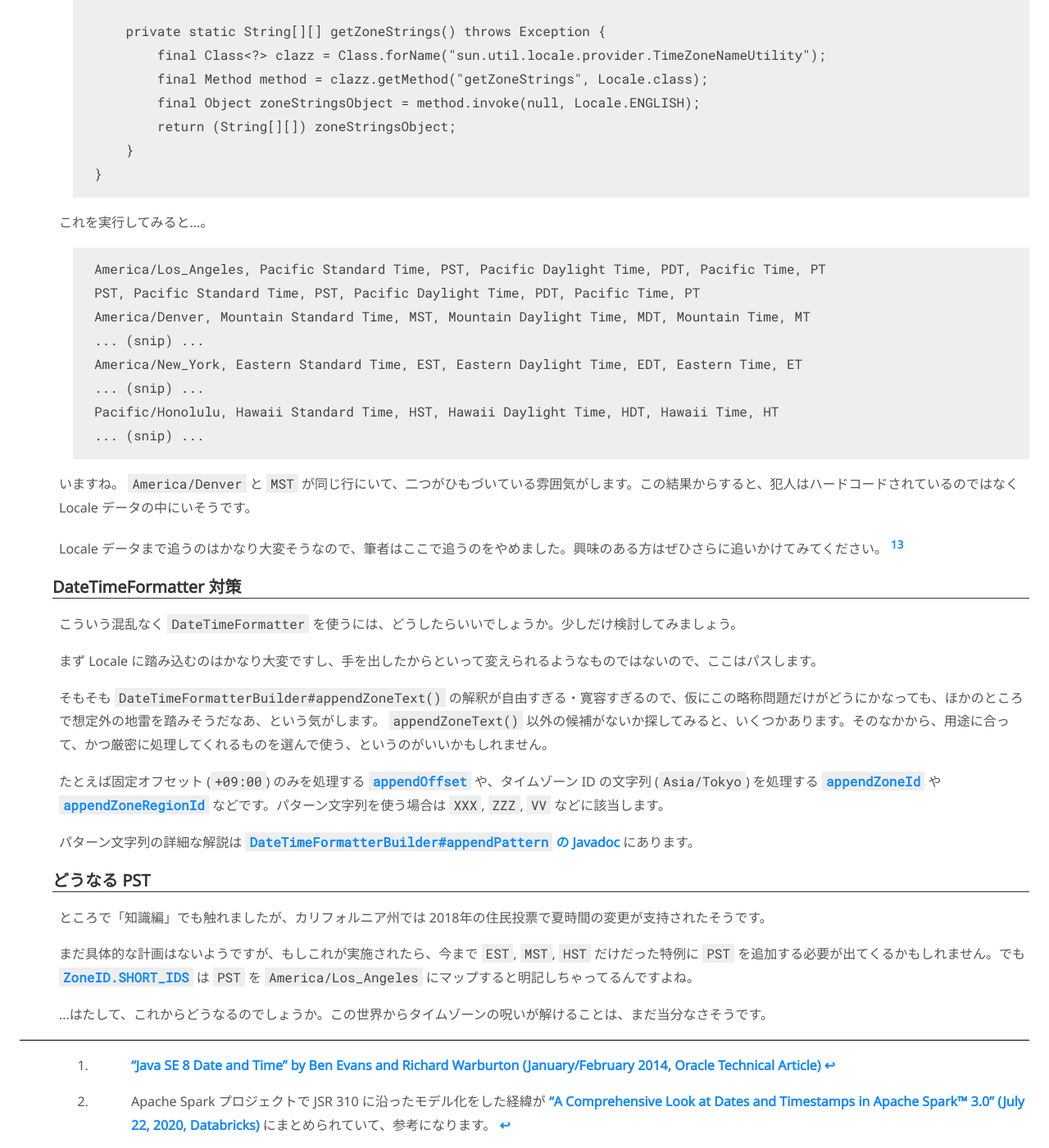
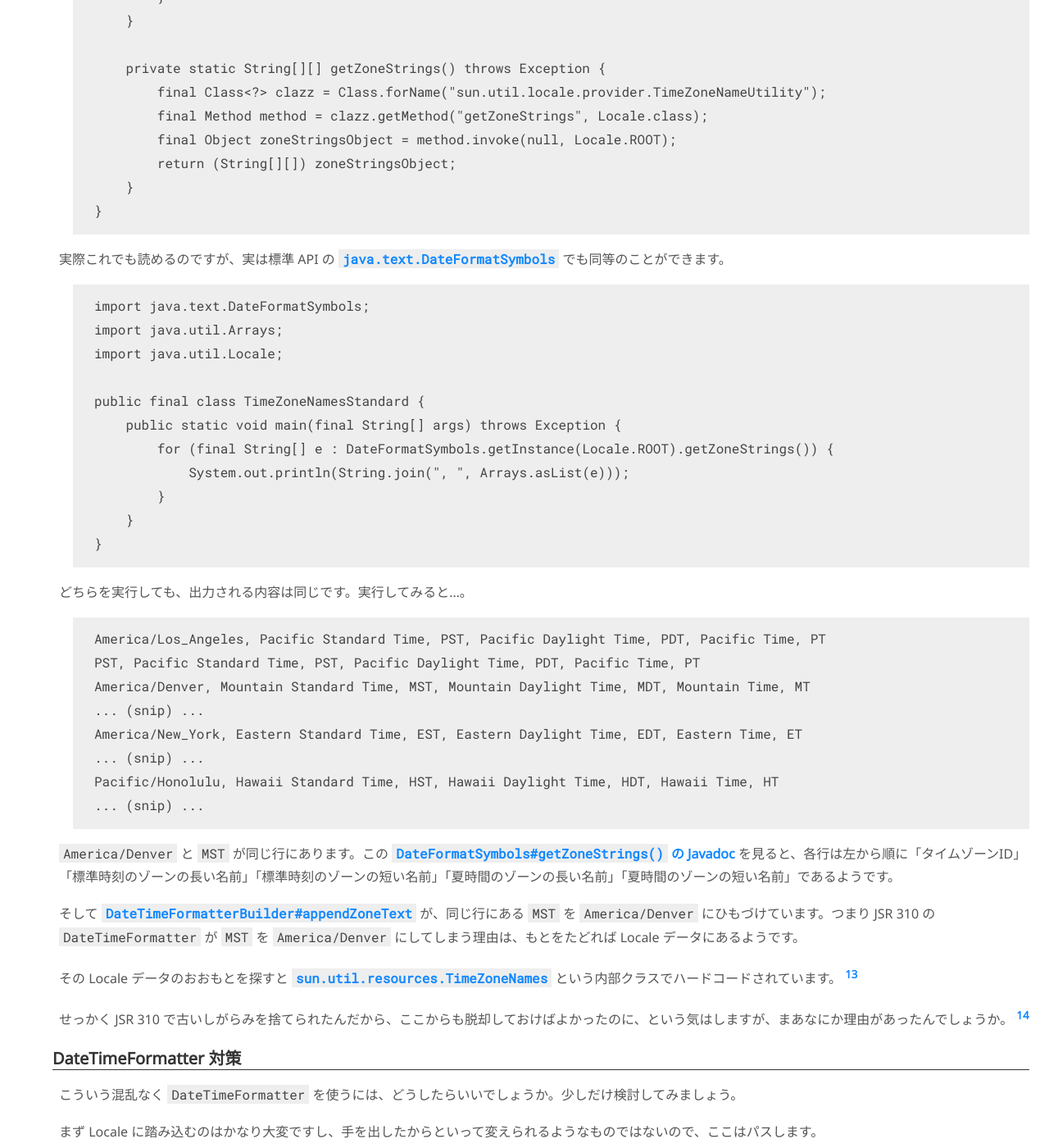
Before and after one commit to dmikurube/writings, a Jekyll site: the page built from articles/curse-of-timezones-java-ja.md, in a window 1280 px wide and 1400 px high, scrolled down 20688 px. Shown: the whole window at 82% size. Built offline with Jekyll 4.4.1, drawn with Linux system fonts in a browser that asks for light colours; some of the changed text lies outside the part shown.

Commit message:
Deep dive in TimeZoneNames

````diff
--- a/articles/curse-of-timezones-java-ja.md
+++ b/articles/curse-of-timezones-java-ja.md
@@ -666,14 +666,16 @@ DateTimeFormatter に深入り
                 zoneStrings = TimeZoneNameUtility.getZoneStrings(locale);
 ```
 
-[`sun.util.locale.provider.TimeZoneNameUtility`](https://github.com/openjdk/jdk/blob/jdk8-b120/jdk/src/share/classes/sun/util/locale/provider/TimeZoneNameUtility.java) という内部クラスで Locale をもとにタイムゾーン名候補を出しているみたいですね。ここまで来たらもう少しだけ追ってみましょう、以下の Java コードで、この候補をむりやり読んでみます。
+[`sun.util.locale.provider.TimeZoneNameUtility`](https://github.com/openjdk/jdk/blob/jdk8-b120/jdk/src/share/classes/sun/util/locale/provider/TimeZoneNameUtility.java) という内部クラスで Locale をもとにタイムゾーン名の候補を出しているみたいですね。ここまで来たらもう少しだけ追ってみましょう。
+
+`TimeZoneNameUtility` を参考にすると、以下のような Java コードで、タイムゾーン名の候補をむりやり読めそうなことがわかります。
 
 ```java
 import java.lang.reflect.Method;
 import java.util.Arrays;
 import java.util.Locale;
 
-public final class TimeZoneNames throws Exception {
+public final class TimeZoneNamesInternal {
     public static void main(final String[] args) throws Exception {
         for (final String[] e : getZoneStrings()) {
             System.out.println(String.join(", ", Arrays.asList(e)));
@@ -683,13 +685,29 @@ public final class TimeZoneNames throws Exception {
     private static String[][] getZoneStrings() throws Exception {
         final Class<?> clazz = Class.forName("sun.util.locale.provider.TimeZoneNameUtility");
         final Method method = clazz.getMethod("getZoneStrings", Locale.class);
-        final Object zoneStringsObject = method.invoke(null, Locale.ENGLISH);
+        final Object zoneStringsObject = method.invoke(null, Locale.ROOT);
         return (String[][]) zoneStringsObject;
     }
 }
 ```
 
-これを実行してみると…。
+実際これでも読めるのですが、実は標準 API の [`java.text.DateFormatSymbols`](https://docs.oracle.com/javase/jp/8/docs/api/java/text/DateFormatSymbols.html) でも同等のことができます。
+
+```java
+import java.text.DateFormatSymbols;
+import java.util.Arrays;
+import java.util.Locale;
+
+public final class TimeZoneNamesStandard {
+    public static void main(final String[] args) throws Exception {
+        for (final String[] e : DateFormatSymbols.getInstance(Locale.ROOT).getZoneStrings()) {
+            System.out.println(String.join(", ", Arrays.asList(e)));
+        }
+    }
+}
+```
+
+どちらを実行しても、出力される内容は同じです。実行してみると…。
 
 ```
 America/Los_Angeles, Pacific Standard Time, PST, Pacific Daylight Time, PDT, Pacific Time, PT
@@ -702,11 +720,17 @@ Pacific/Honolulu, Hawaii Standard Time, HST, Hawaii Daylight Time, HDT, Hawaii T
 ... (snip) ...
 ```
 
-いますね。 `America/Denver` と `MST` が同じ行にいて、二つがひもづいている雰囲気がします。この結果からすると、犯人はハードコードされているのではなく Locale データの中にいそうです。
+`America/Denver` と `MST` が同じ行にあります。この [`DateFormatSymbols#getZoneStrings()` の Javadoc](https://docs.oracle.com/javase/jp/8/docs/api/java/text/DateFormatSymbols.html#getZoneStrings--) を見ると、各行は左から順に「タイムゾーンID」「標準時刻のゾーンの長い名前」「標準時刻のゾーンの短い名前」「夏時間のゾーンの長い名前」「夏時間のゾーンの短い名前」であるようです。
 
-Locale データまで追うのはかなり大変そうなので、筆者はここで追うのをやめました。興味のある方はぜひさらに追いかけてみてください。 [^tell-me]
+そして [`DateTimeFormatterBuilder#appendZoneText`](https://github.com/openjdk/jdk/blob/jdk8-b120/jdk/src/share/classes/java/time/format/DateTimeFormatterBuilder.java#L3709-L3720) が、同じ行にある `MST` を `America/Denver` にひもづけています。つまり JSR 310 の `DateTimeFormatter` が `MST` を `America/Denver` にしてしまう理由は、もとをたどれば Locale データにあるようです。
 
-[^tell-me]: そしてぜひ筆者に教えてください。
+その Locale データのおおもとを探すと [`sun.util.resources.TimeZoneNames`](https://github.com/openjdk/jdk/blob/jdk8-b120/jdk/src/share/classes/sun/util/resources/TimeZoneNames.java) という内部クラスでハードコードされています。 [^TimeZoneNames-jdk-17]
+
+[^TimeZoneNames-jdk-17]: [OpenJDK 17 でも同様](https://github.com/openjdk/jdk/blob/jdk-17+31/src/java.base/share/classes/sun/util/resources/TimeZoneNames.java) です。
+
+せっかく JSR 310 で古いしがらみを捨てられたんだから、ここからも脱却しておけばよかったのに、という気はしますが、まあなにか理由があったんでしょうか。 [^tell-me]
+
+[^tell-me]: ご存知のかたは、ぜひ教えてください。
 
 DateTimeFormatter 対策
 -----------------------
````
